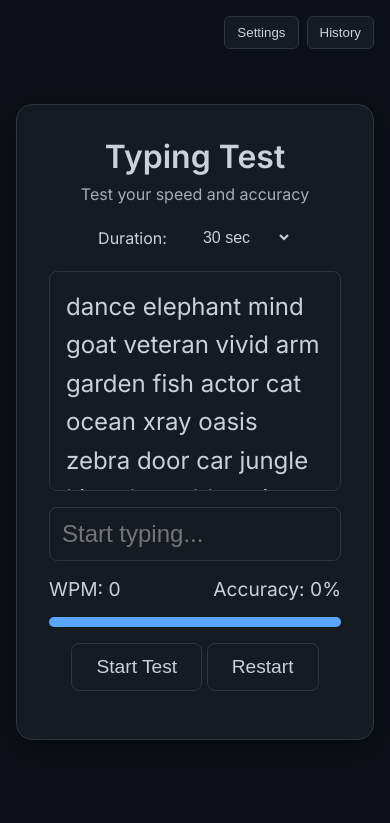
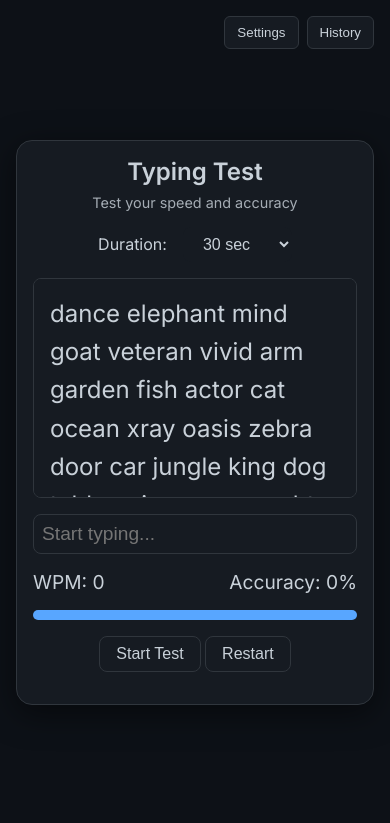
Before and after one commit to Marrowdust/eiadtype, a plain HTML site: page index.html in a window 390 px wide. Drawn offline with Linux system fonts and the light colour scheme.

Commit message:
Update index.html

```diff
--- a/index.html
+++ b/index.html
@@ -184,8 +184,9 @@
       text-align: center;
       margin-top: 1rem;
     }
-    /* Start Test Button (initial state) */
-    #startButton {
+    /* Start & Restart Buttons */
+    #startButton,
+    #restartButton {
       padding: 0.75rem 1.5rem;
       font-size: 1.2rem;
       border: 1px solid var(--border-color);
@@ -196,20 +197,7 @@
       transition: background 0.3s ease;
       margin-bottom: 1rem;
     }
-    #startButton:hover {
-      background: var(--accent-color);
-      border-color: var(--accent-color);
-    }
-    #restartButton {
-      padding: 0.75rem 1.5rem;
-      font-size: 1.2rem;
-      border: 1px solid var(--border-color);
-      border-radius: 8px;
-      background: var(--card-bg);
-      color: var(--text-color);
-      cursor: pointer;
-      transition: background 0.3s ease;
-    }
+    #startButton:hover,
     #restartButton:hover {
       background: var(--accent-color);
       border-color: var(--accent-color);
@@ -305,6 +293,26 @@
     .history-table th {
       background: var(--bg);
     }
+    /* Mobile Adjustments */
+    @media screen and (max-width: 480px) {
+      #textInput {
+        font-size: 1.2rem;
+        padding: 0.5rem;
+      }
+      .container {
+        padding: 1rem;
+      }
+      .header h1 {
+        font-size: 1.5rem;
+      }
+      .header p {
+        font-size: 0.9rem;
+      }
+      #startButton, #restartButton {
+        font-size: 1rem;
+        padding: 0.5rem 1rem;
+      }
+    }
   </style>
 </head>
 <body>
@@ -333,7 +341,7 @@
       <!-- The test text will be generated here -->
       <div id="cursor"></div>
     </div>
-    <!-- Text Input is initially disabled -->
+    <!-- Initially disabled until the test starts -->
     <input type="text" id="textInput" placeholder="Start typing..." autocomplete="off" disabled />
 
     <div class="stats">
@@ -345,7 +353,7 @@
     </div>
 
     <div class="button-container">
-      <!-- Start Test button (shown initially) -->
+      <!-- Start Test button shown initially -->
       <button id="startButton">Start Test</button>
       <!-- Restart button (always available once test starts) -->
       <button id="restartButton">Restart</button>
@@ -627,7 +635,6 @@
 
     // ===== Input Event Handler =====
     textInput.addEventListener("input", () => {
-      // Since the test now starts via the Start button, we assume started is true
       const inputText = textInput.value;
       totalTyped++;
       const spans = textDisplay.querySelectorAll("span");
@@ -672,8 +679,7 @@
     });
 
     // ===== Start Test Button Handler =====
-    startButton.addEventListener("click", () => {
-      // When the test starts, enable the input and start the timer.
+    function startTest() {
       totalTime = parseInt(durationSelect.value);
       timeLeft = totalTime;
       updateProgress();
@@ -681,8 +687,12 @@
       textInput.disabled = false;
       textInput.focus();
       startTimer();
-      // Hide the Start button so it doesn't interfere.
       startButton.style.display = "none";
+    }
+    startButton.addEventListener("click", startTest);
+    startButton.addEventListener("touchend", (e) => {
+      e.preventDefault();
+      startTest();
     });
 
     // ===== Reset Test =====
@@ -699,9 +709,13 @@
       accuracyElement.innerText = 0;
       updateProgress();
       generateText();
-      // Show the Start button again
       startButton.style.display = "block";
     }
+    restartButton.addEventListener("click", resetTest);
+    restartButton.addEventListener("touchend", (e) => {
+      e.preventDefault();
+      resetTest();
+    });
 
     // ===== Shortcut Handling =====
     function getShortcutString(e) {
@@ -770,6 +784,11 @@
       });
     });
 
+    // ===== Auto-Scroll on Focus (for mobile) =====
+    textInput.addEventListener("focus", () => {
+      textInput.scrollIntoView({ behavior: "smooth", block: "center" });
+    });
+
     // ===== Initialization =====
     updateProgress();
     generateText();
```
